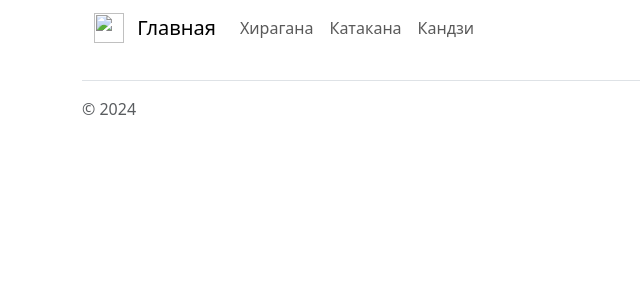
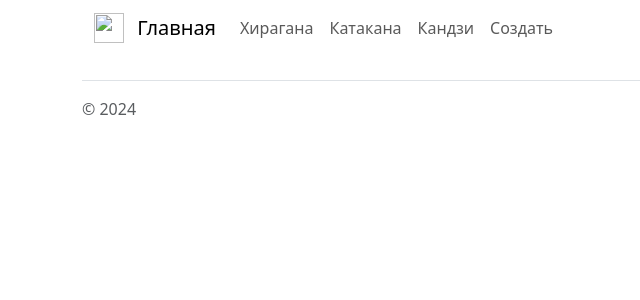
Before and after one commit to a-kuznetsov-mipt/japaneze_writing_system, a Django app: page /list_kanji in a window 1280 px wide. Shown: the top 300 px of the page, without its empty margins (0-640 px from the left). Run offline with Django 4.2, Linux system fonts and the light colour scheme; some libraries are stand-ins or nearby versions.

Commit message:
A link to the route "creation-forms-list" added to the home page

```diff
--- a/writing_system/templates/writing_system/base.html
+++ b/writing_system/templates/writing_system/base.html
@@ -20,6 +20,7 @@
                     <li class="nav-item"><a class="nav-link" href="{% url 'list-hiragana' %}" title="Список букв хираганы">Хирагана</a></li>
                     <li class="nav-item"><a class="nav-link" href="{% url 'list-katakana' %}" title="Список букв катаканы">Катакана</a></li>
                     <li class="nav-item"><a class="nav-link" href="{% url 'list-kanji' %}" title="Список букв кандзи">Кандзи</a></li>
+                    <li class="nav-item"><a class="nav-link" href="{% url 'creation-forms-list' %}" title="Список форм создания букв">Создать</a></li>
                 </ul>
             </nav>
         </header>
```
